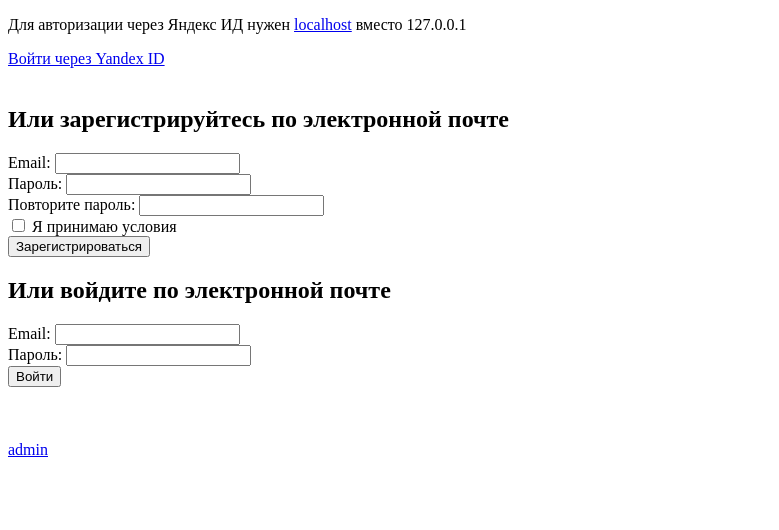
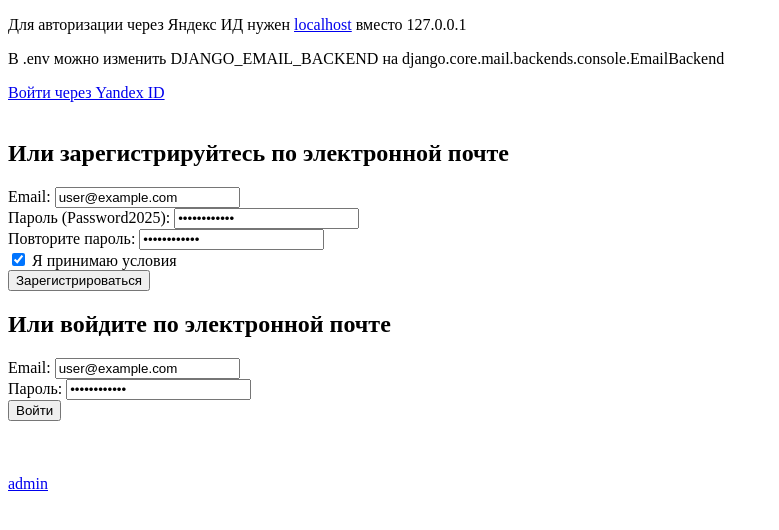
Before and after one commit to nic11371/hexlet-vacancy-analysis, a Django app: page /auth/yandex/ in a window 1280 px wide. Shown: the top 530 px of the page, without its empty margins (0-779 px from the left). Run offline with Django 5.2, Linux system fonts and the light colour scheme.

Commit message:
fix: update draft html

```diff
--- a/app/services/auth/yandex_id/templates/yandex_id/draft_yandex_auth.html
+++ b/app/services/auth/yandex_id/templates/yandex_id/draft_yandex_auth.html
@@ -8,6 +8,7 @@
 <body>
     <header>
         <p>Для авторизации через Яндекс ИД нужен <a href="http://localhost:8000/auth/yandex/">localhost</a> вместо 127.0.0.1</p>
+        <p>В .env можно изменить DJANGO_EMAIL_BACKEND на django.core.mail.backends.console.EmailBackend</p>
         {% if yandex_user %}
             {% if yandex_user.first_name or yandex_user.last_name %}
                 <p>Привет, {{ yandex_user.first_name }} {{ yandex_user.last_name }}!</p>
@@ -28,13 +29,13 @@
             <form id="emailRegistrationForm">
                 {% csrf_token %}
                 <label for="email">Email:</label>
-                <input type="email" id="email" name="email" required><br>
-                <label for="password">Пароль:</label>
-                <input type="password" id="password" name="password" required><br>
+                <input type="email" id="email" name="email" required value="user@example.com"><br>
+                <label for="password">Пароль (Password2025):</label>
+                <input type="password" id="password" name="password" required value="Password2025" autocomplete="new-password"><br>
                 <label for="passwordAgain">Повторите пароль:</label>
-                <input type="password" id="passwordAgain" name="passwordAgain" required><br>
+                <input type="password" id="passwordAgain" name="passwordAgain" required value="Password2025"><br>
                 <label>
-                    <input type="checkbox" name="acceptTerms" required>
+                    <input type="checkbox" name="acceptTerms" required checked>
                     Я принимаю условия
                 </label><br>
                 <button type="submit">Зарегистрироваться</button>
@@ -46,9 +47,9 @@
             <form id="emailLoginForm">
                 {% csrf_token %}
                 <label for="loginEmail">Email:</label>
-                <input type="email" id="loginEmail" name="email" required><br>
+                <input type="email" id="loginEmail" name="email" required value="user@example.com"><br>
                 <label for="loginPassword">Пароль:</label>
-                <input type="password" id="loginPassword" name="password" required><br>
+                <input type="password" id="loginPassword" name="password" required autocomplete="new-password" value="Password2025"><br>
                 <button type="submit">Войти</button>
             </form>
             <div id="loginMessage"></div>
```
